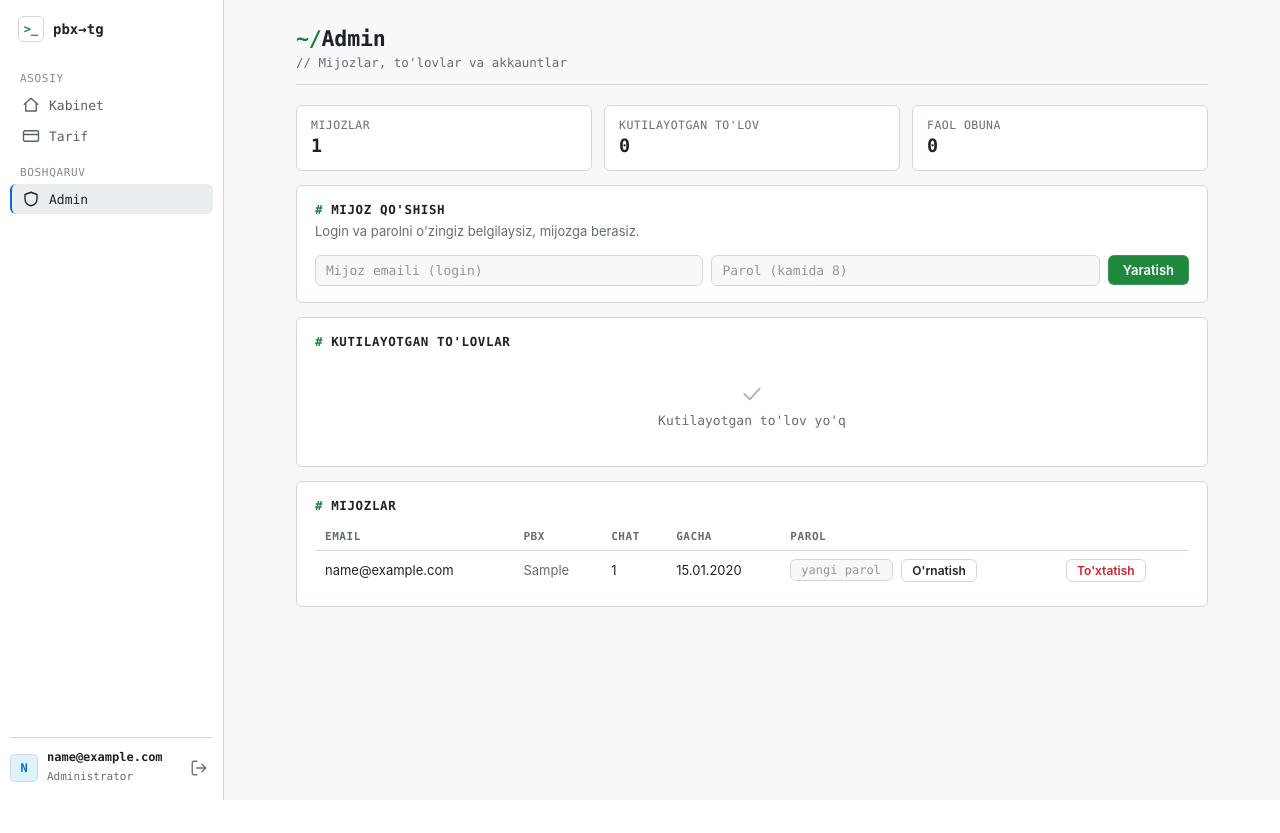
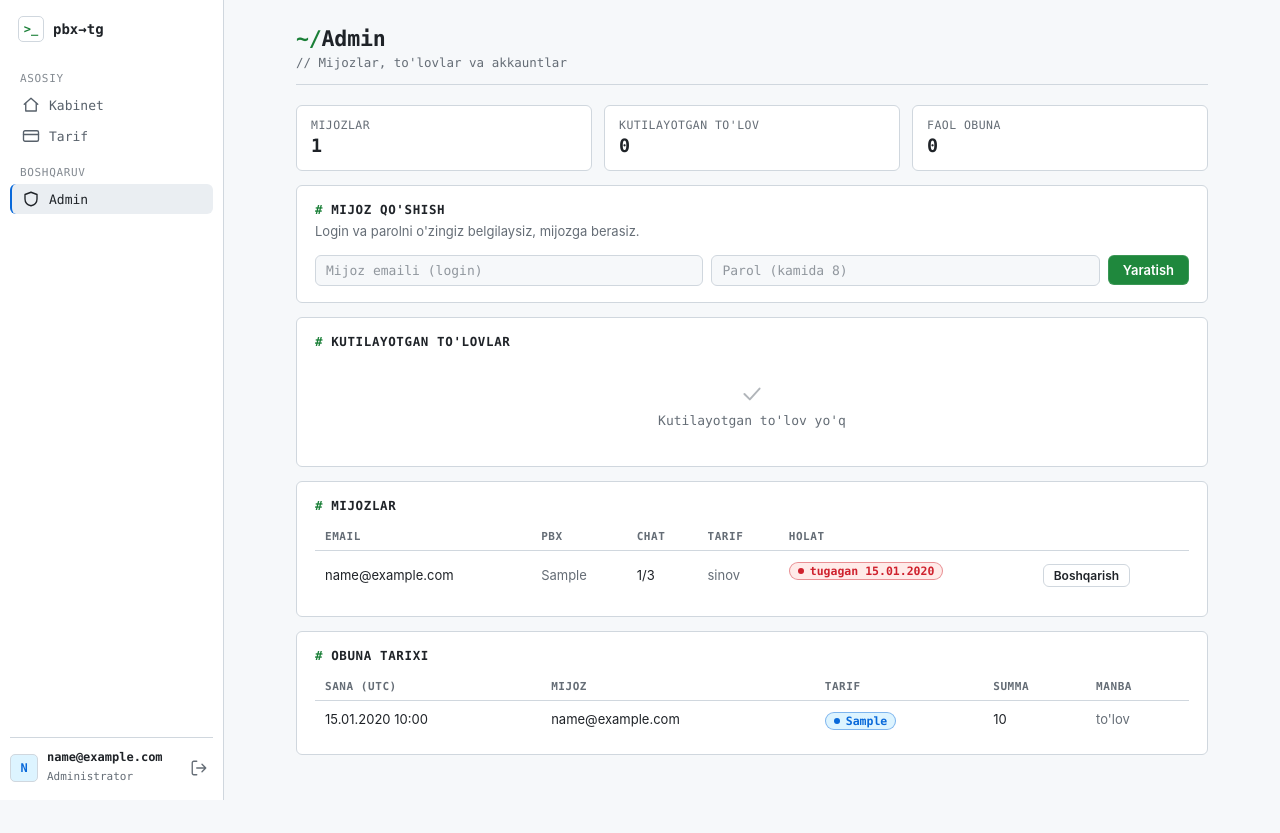
Before and after one commit to asomnarziev/asomnarziev, a FastAPI app: page /admin in a window 1280 px wide. Before the commit the page ends 800 px from the top, so only its background shows below. Run offline with FastAPI, Linux system fonts and the light colour scheme; the visitor is signed in with stand-in values (Sample User, id 1); tables that the repository leaves empty hold one stand-in row (values such as "Sample post").

Commit message:
Admin: manage subscriptions (extend with plan, expire), subscription history, plan/status columns
Co-Authored-By: Claude Sonnet 5.5 <noreply@anthropic.com>
Claude-Session: https://claude.ai/code/session_016sLfh9HVh2HuQ7epgvo2tB

```diff
--- a/saas/app/templates/admin.html
+++ b/saas/app/templates/admin.html
@@ -18,10 +18,25 @@
 {% else %}<tr><td class="empty">{{ i("check",26) }}Kutilayotgan to'lov yo'q</td></tr>{% endfor %}</tbody></table></div></div>
 
 <div class="card"><div class="ch"><span class="ico">{{ i("users") }}</span>Mijozlar</div><div class="scroll" style="margin-top:10px"><table class="tbl">
-<thead><tr><th>Email</th><th class="hide-sm">PBX</th><th>Chat</th><th>Gacha</th><th>Parol</th><th></th></tr></thead><tbody>
-{% for a in accounts %}<tr><td>{{ a.user.email }}{% if a.suspended %} <span class="badge err">to'xtatilgan</span>{% endif %}</td>
-<td class="muted hide-sm">{{ a.pbx_domain or "—" }}</td><td>{{ a.chats|length }}</td>
-<td>{{ a.valid_until.strftime("%d.%m.%Y") }}</td>
-<td><form method="post" action="/admin/account/{{ a.id }}/password" class="row" style="flex-wrap:nowrap"><input class="sm" name="password" placeholder="yangi parol" minlength="8" required size="10"><button class="ghost sm">O'rnatish</button></form></td>
-<td><form method="post" action="/admin/account/{{ a.id }}/suspend"><button class="{{ 'sm' if a.suspended else 'danger sm' }}">{{ "Yoqish" if a.suspended else "To'xtatish" }}</button></form></td></tr>{% endfor %}</tbody></table></div></div>
+<thead><tr><th>Email</th><th class="hide-sm">PBX</th><th>Chat</th><th>Tarif</th><th>Holat</th><th></th></tr></thead><tbody>
+{% for a in accounts %}<tr><td>{{ a.user.email }}</td>
+<td class="muted hide-sm">{{ a.pbx_domain or "—" }}</td><td>{{ a.chats|length }}/{{ a.max_chats }}</td>
+<td>{% if a.paid_until and a.paid_until > now %}<span class="badge">{{ plans[a.plan].name }}</span>{% else %}<span class="muted">sinov</span>{% endif %}</td>
+<td>{% if a.suspended %}<span class="badge err">to'xtatilgan</span>{% elif a.active %}<span class="badge ok">{{ a.valid_until.strftime("%d.%m.%Y") }}</span>{% else %}<span class="badge err">tugagan {{ a.valid_until.strftime("%d.%m.%Y") }}</span>{% endif %}</td>
+<td style="text-align:right"><details class="mg"><summary class="btn ghost sm" style="display:inline-flex">Boshqarish</summary>
+<div class="mgbox">
+<form method="post" action="/admin/account/{{ a.id }}/subscription" class="row"><b class="small">Obuna:</b>
+<select class="sm" name="plan">{% for k,p in plans.items() %}<option value="{{ k }}" {{ "selected" if k==a.plan }}>{{ p.name }}</option>{% endfor %}</select>
+<input class="sm" type="number" name="days" value="30" min="1" max="3650" style="width:76px"><span class="muted small">kun</span>
+<button class="sm" name="action" value="extend">Uzaytirish</button>
+<button class="danger sm" name="action" value="expire" onclick="return confirm('Obuna darrov tugatilsinmi?')">Tugatish</button></form>
+<form method="post" action="/admin/account/{{ a.id }}/password" class="row"><b class="small">Parol:</b><input class="sm" name="password" placeholder="yangi parol" minlength="8" required size="12"><button class="ghost sm">O'rnatish</button></form>
+<form method="post" action="/admin/account/{{ a.id }}/suspend" class="row"><b class="small">Akkaunt:</b><button class="{{ 'sm' if a.suspended else 'danger sm' }}">{{ "Yoqish" if a.suspended else "To'xtatish" }}</button></form>
+</div></details></td></tr>{% endfor %}</tbody></table></div></div>
+
+<div class="card"><div class="ch"><span class="ico">{{ i("clock") }}</span>Obuna tarixi</div><div class="scroll" style="margin-top:10px"><table class="tbl">
+<thead><tr><th>Sana (UTC)</th><th>Mijoz</th><th>Tarif</th><th class="hide-sm">Summa</th><th>Manba</th></tr></thead><tbody>
+{% for p in history %}<tr><td>{{ p.created_at.strftime("%d.%m.%Y %H:%M") }}</td><td>{{ p.account.user.email }}</td><td><span class="badge">{{ p.plan }}</span></td>
+<td class="hide-sm">{{ "{:,}".format(p.amount).replace(",", " ") if p.amount else "—" }}</td><td class="muted">{{ "admin" if p.provider=="admin" else "to'lov" }}</td></tr>
+{% else %}<tr><td colspan="5" class="empty">Hali obuna yozuvlari yo'q</td></tr>{% endfor %}</tbody></table></div></div>
 {% endblock %}
--- a/saas/app/templates/base.html
+++ b/saas/app/templates/base.html
@@ -73,6 +73,7 @@ code{font:.88em var(--mono);background:var(--line2);padding:1px 6px;border-radiu
 .scroll{overflow-x:auto}.tbl{width:100%;border-collapse:collapse;font-size:13px}
 .tbl th{font:600 11px var(--mono);text-transform:uppercase;letter-spacing:.05em;color:var(--muted);text-align:left;padding:7px 10px;border-bottom:1px solid var(--line)}
 .tbl td{padding:8px 10px;border-bottom:1px solid var(--line2);vertical-align:middle}.tbl tr:last-child td{border-bottom:0}.tbl tbody tr:hover{background:var(--line2)}
+details.mg{text-align:left}details.mg>summary{cursor:pointer;list-style:none;background:var(--card);color:var(--text);border:1px solid var(--line)}details.mg>summary:hover{background:var(--line2);color:var(--text)}details.mg>summary::-webkit-details-marker{display:none}.mgbox{display:flex;flex-direction:column;gap:10px;margin-top:10px;padding:12px;border:1px solid var(--line);border-radius:var(--r);background:var(--card2);min-width:300px}.mgbox .row b{width:54px}
 .empty{text-align:center;color:var(--muted);padding:22px 10px!important;font:13px var(--mono)}.empty .ic{display:block;margin:0 auto 6px;opacity:.5}
 .term{background:#010409;border:1px solid var(--line);border-radius:6px;font:12.5px/1.7 var(--mono);color:#c9d1d9;padding:10px 14px;overflow-x:auto;max-height:340px;overflow-y:auto}
 .term .ln{white-space:nowrap}.term .t{color:#6e7681}.term .s{font-weight:700}.term .s.ok{color:#3fb950;background:none;padding:0;border:0;display:inline}.term .s.err{color:#f85149;background:none;padding:0;border:0;display:inline}.term .s.warn{color:#d29922;background:none;padding:0;border:0;display:inline}
```
Also changed, not shown: saas/app/web.py (+26 -1 lines), saas/tests/test_app.py (+29 -0 lines).
